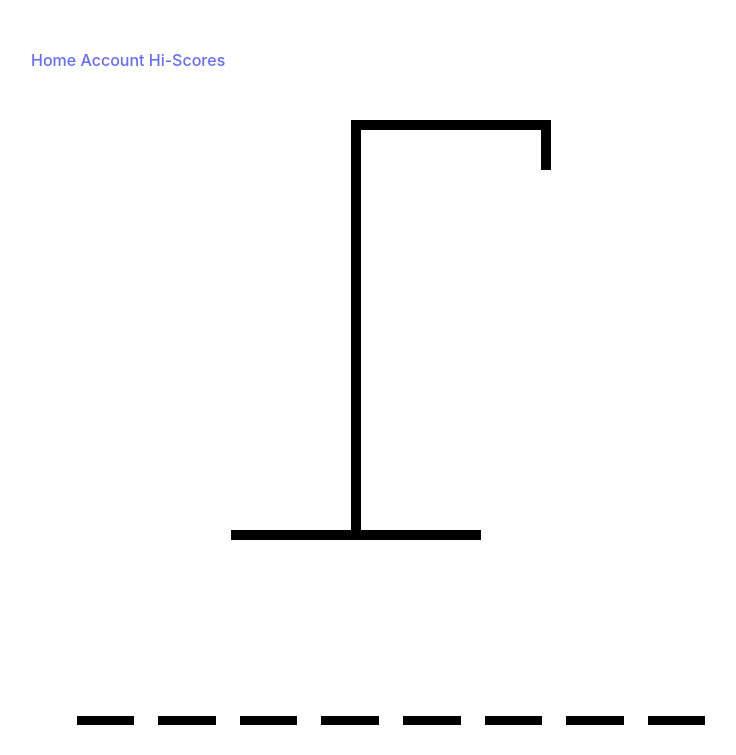
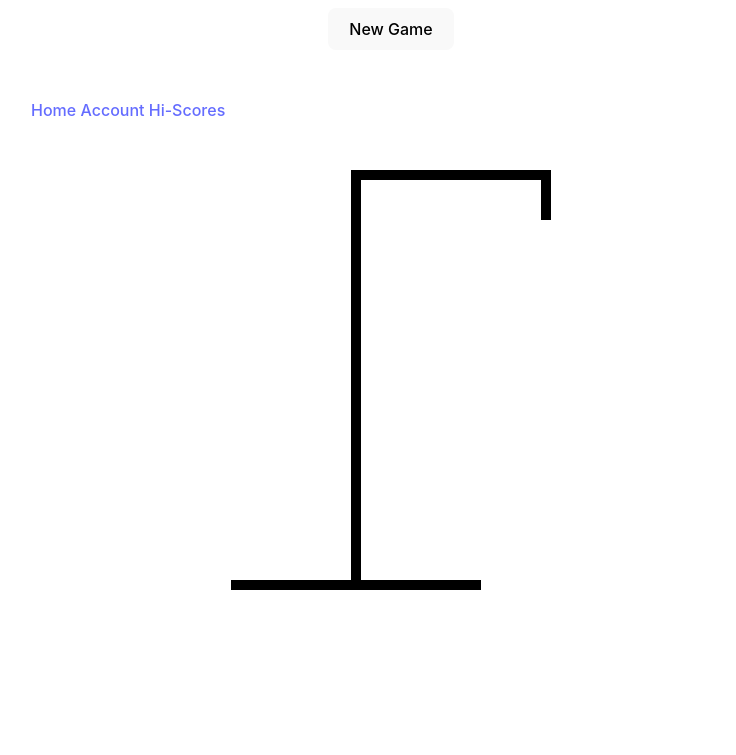
Before and after one commit to Lehrer16/Hangman, a React (Vite) app in the folder client/: page /hangman in a window 1280 px wide. Shown: the top 755 px of the page, without its empty margins (9-745 px from the left). Built offline with nearby package versions, Linux system fonts and the light colour scheme.

Commit message:
Update Hangman.tsx
Added new game button

```diff
--- a/client/src/pages/Hangman.tsx
+++ b/client/src/pages/Hangman.tsx
@@ -7,7 +7,7 @@ import Navbar from '../components/Navbar';
 
 
 const Hangman = () => {
-  const [wordToGuess, setWordToGuess] = useState(() => {
+  const [wordToGuess] = useState(() => {
     return words[Math.floor(Math.random() * words.length)]
   })
 
@@ -22,6 +22,8 @@ const Hangman = () => {
     if (guessedLetters.includes(letter) || isLoser || isWinner) return
     setGuessedLetters(currentLetters => [ ...currentLetters, letter])
   }, [guessedLetters, isWinner, isLoser])
+
+  const refreshPage = () => { window.location.reload();};
 
 
 
@@ -56,8 +58,9 @@ useEffect(()=>{
     }}
     >
         <div style={{ fontSize: "2rem", textAlign: "center"}}>
-          {isWinner && "You Win! - Refresh to try again!"}
-          {isLoser && "You Lose! :( - Refresh to try again!"}
+          {isWinner && "You Win! - Click 'New Game' to try again!"}
+          {isLoser && "You Lose! :( - Click 'New Game' to try again!"}
+          <button onClick={refreshPage} style={{ padding: '10px 20px', fontSize: '1rem' }}> New Game </button>
         </div>
 
       <Navbar />
```
